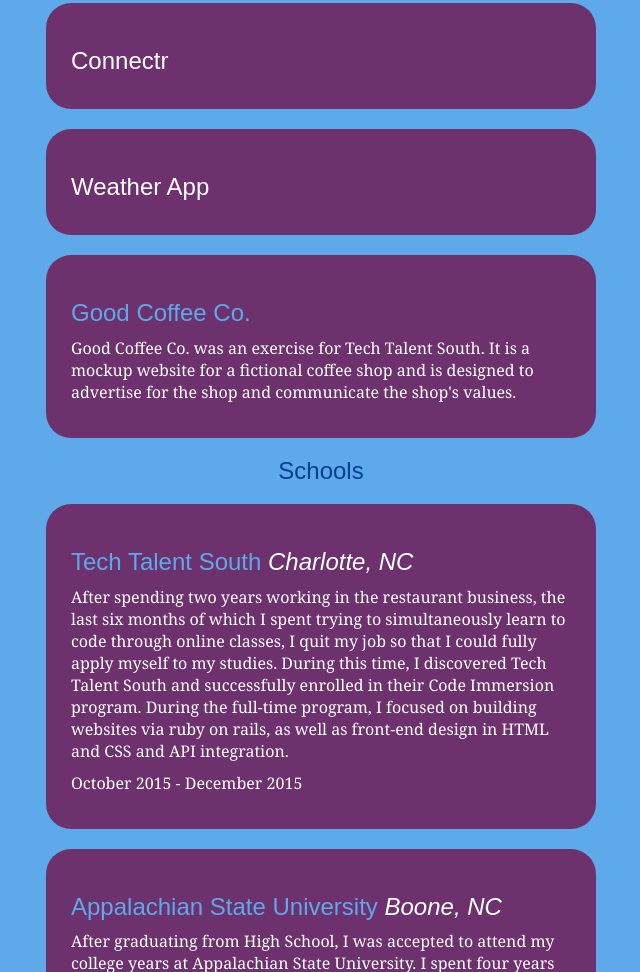
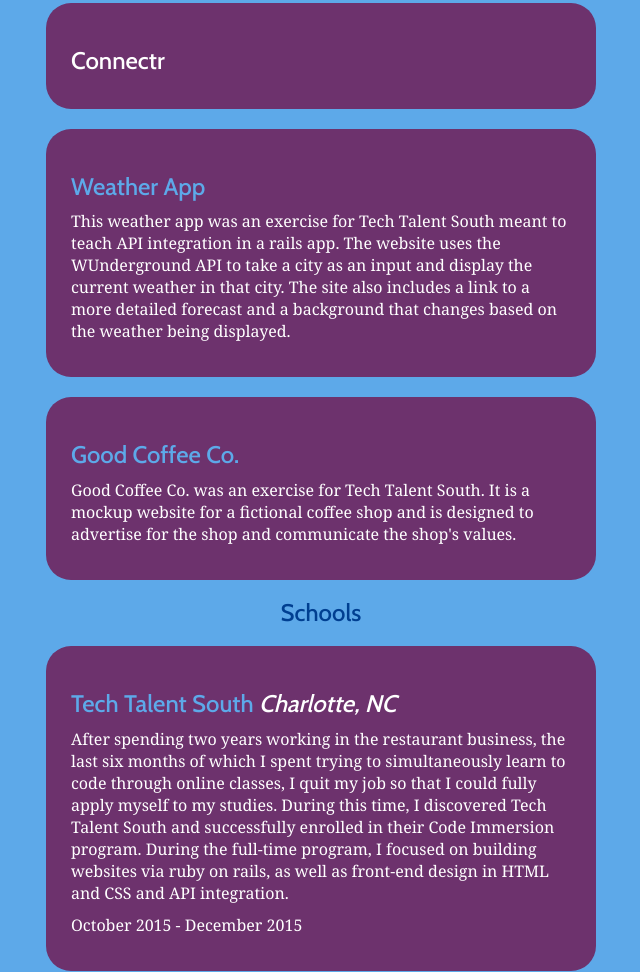
Before and after one commit to allredbm/allredbm.github.io, a plain HTML site: page index.html in a window 1280 px wide. Shown: the part 1191-2163 px from the top of the page, without its empty margins (319-959 px from the left). Drawn offline with nearby package versions, Linux system fonts and the light colour scheme.

Commit message:
Added description and link to weather app

```diff
--- a/index.html
+++ b/index.html
@@ -5,6 +5,7 @@
 	<link rel="stylesheet" href="https://maxcdn.bootstrapcdn.com/bootstrap/3.3.6/css/bootstrap.min.css" integrity="sha384-1q8mTJOASx8j1Au+a5WDVnPi2lkFfwwEAa8hDDdjZlpLegxhjVME1fgjWPGmkzs7" crossorigin="anonymous">
 
 	<link type="text/css" rel="stylesheet" href="my_portfolio.css">
+	<link href='https://fonts.googleapis.com/css?family=Cabin:500' rel='stylesheet' type='text/css'>
 </head>
 <body>
 
@@ -91,7 +92,8 @@
 		</div>
 
 		<div class="info">
-			<h3>Weather App</h3>
+			<h3><a href-"https://github.com/allredbm/tts-weather-app">Weather App</a></h3>
+			<p>This weather app was an exercise for Tech Talent South meant to teach API integration in a rails app. The website uses the WUnderground API to take a city as an input and display the current weather in that city. The site also includes a link to a more detailed forecast and a background that changes based on the weather being displayed.</p>
 		</div>
 
 		<div class="info">
```
